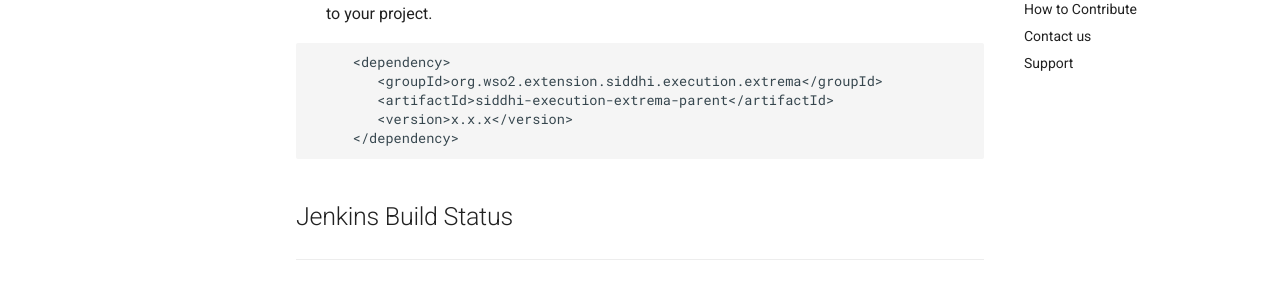
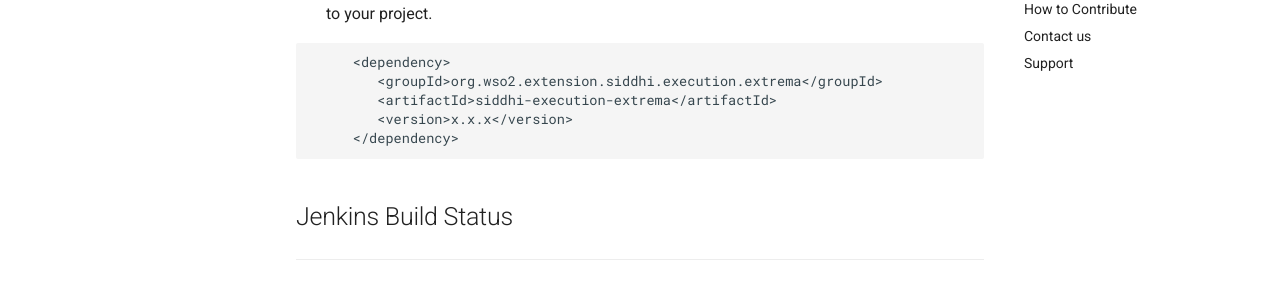
Before and after one commit to wso2-attic/siddhi-execution-extrema, an MkDocs documentation site: the page built from docs/index.md, in a window 1280 px wide and 900 px high, scrolled down 683 px. Shown: the part 207-489 px from the top of the window. Built offline with MkDocs 1.6.1 and Material for MkDocs 9.7.7, drawn with Linux system fonts in a browser that asks for light colours; old or Windows-style settings are respelled for this version of MkDocs.

````diff
--- a/docs/index.md
+++ b/docs/index.md
@@ -29,7 +29,7 @@ Latest API Docs is <a target="_blank" href="https://wso2-extensions.github.io/si
 ```
      <dependency>
         <groupId>org.wso2.extension.siddhi.execution.extrema</groupId>
-        <artifactId>siddhi-execution-extrema-parent</artifactId>
+        <artifactId>siddhi-execution-extrema</artifactId>
         <version>x.x.x</version>
      </dependency>
 ```
````
Also changed, not shown: README.md (+1 -1 lines).
